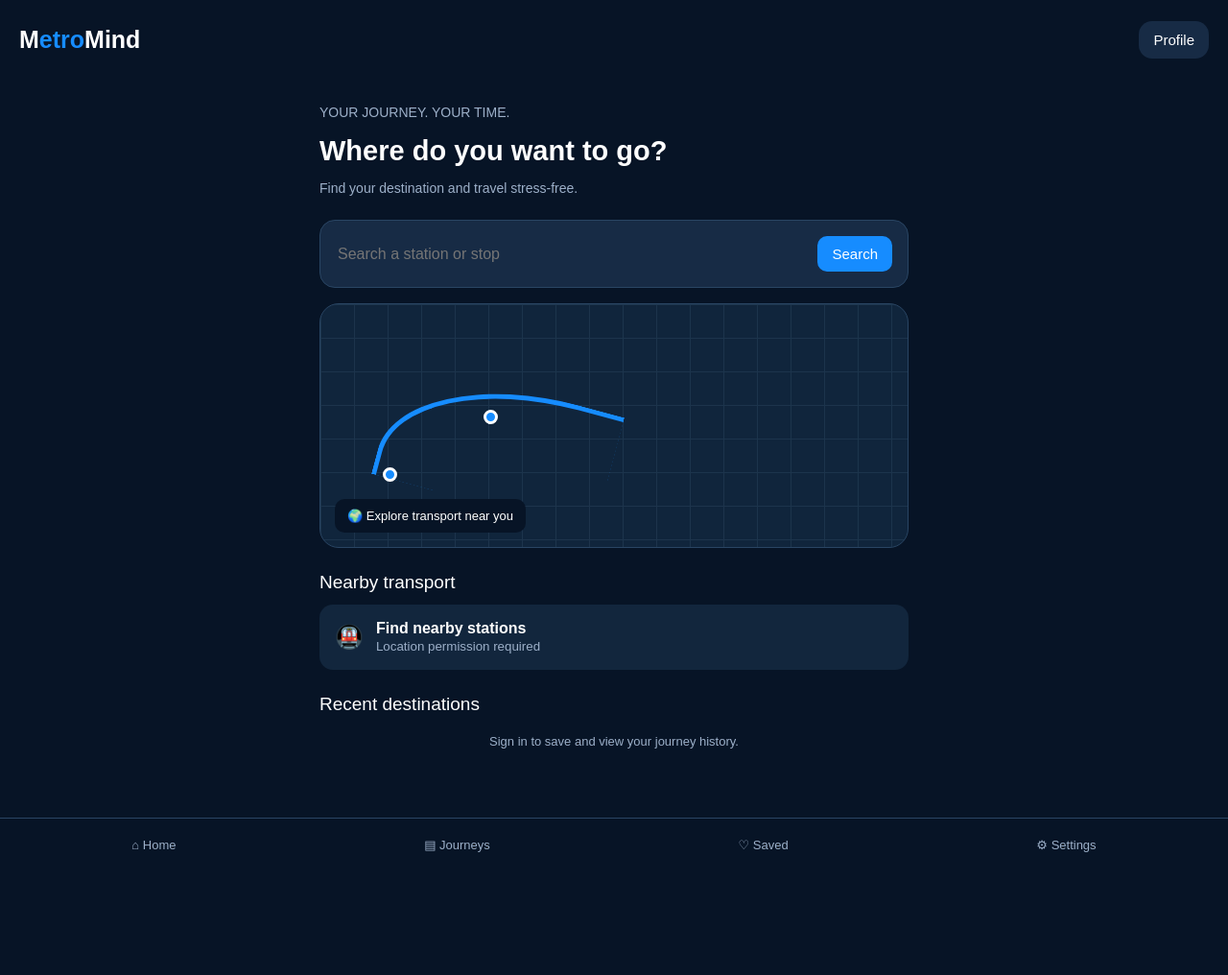
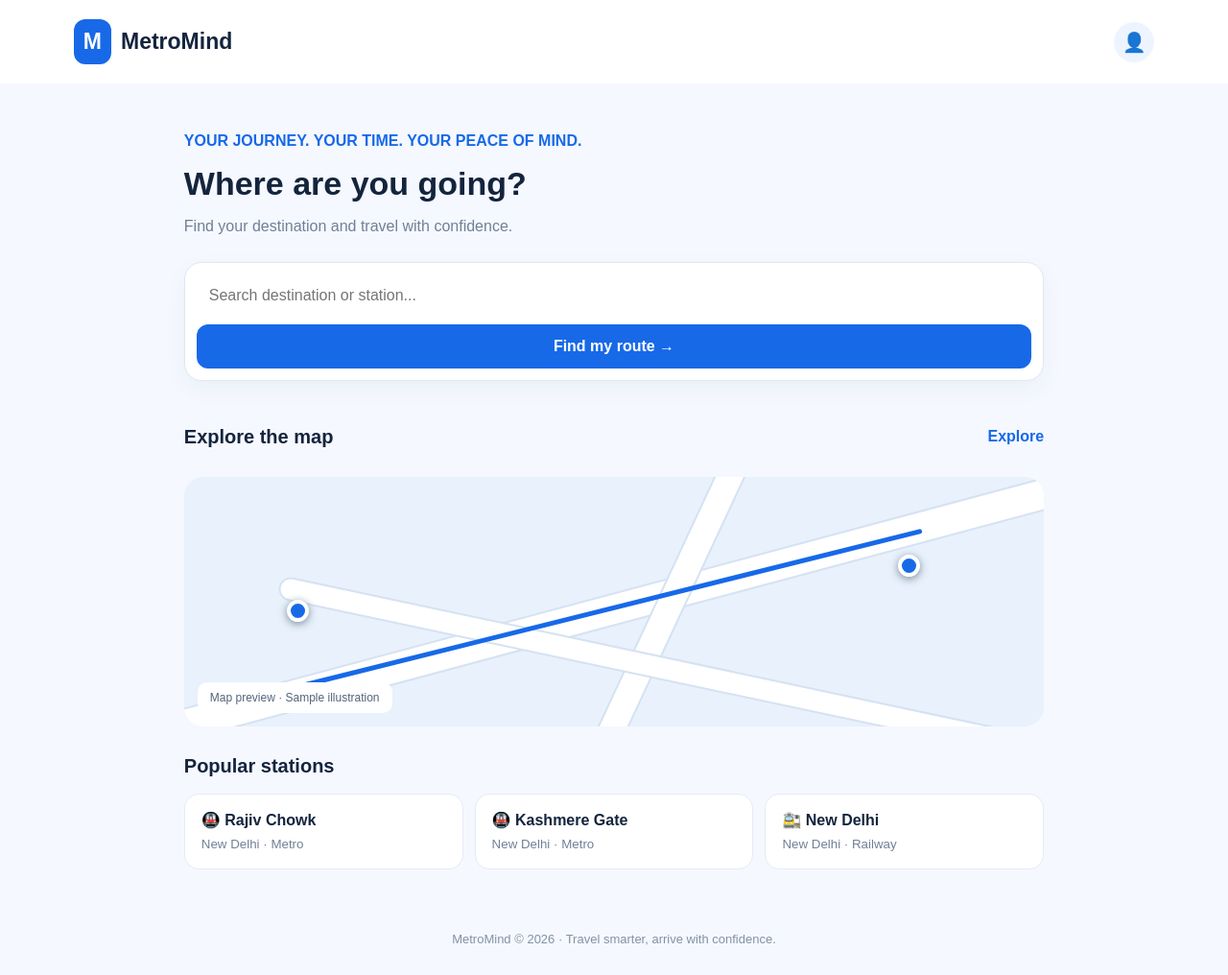
Before and after one commit to aryan135787-dev/metromind, a plain HTML site: page index.html in a window 1280 px wide. Shown: the whole page at 96% size. Before the commit the page ends 908 px from the top, so only its background shows below. Drawn offline with Linux system fonts and the light colour scheme.

Commit message:
Update index.html

```diff
--- a/index.html
+++ b/index.html
@@ -4,148 +4,123 @@
 <head>
 <meta charset="UTF-8">
 <meta name="viewport" content="width=device-width, initial-scale=1.0">
-<meta name="theme-color" content="#071426">
-<title>MetroMind</title>
+<meta name="theme-color" content="#f5f8ff">
+<title>MetroMind - Your Journey, Made Easier</title>
 <style>
 *{box-sizing:border-box}
-body{
- margin:0;background:#071426;color:#fff;
- font-family:Arial,sans-serif;
-}
-header{
- padding:22px 20px;display:flex;
- align-items:center;justify-content:space-between;
-}
-.logo{font-size:25px;font-weight:800}
-.logo span{color:#168cff}
-.profile{
- background:#172b45;border:0;color:white;
- padding:11px 15px;border-radius:14px;
-}
-main{padding:12px 18px;max-width:650px;margin:auto}
-h1{font-size:29px;margin:16px 0 8px}
-.sub{color:#9db0c9;font-size:14px}
-.search{
- margin:25px 0 16px;background:#172b45;
- padding:16px;border:1px solid #294563;
- border-radius:16px;display:flex;gap:12px;
-}
-.search input{
- background:transparent;border:0;outline:none;
- color:white;width:100%;font-size:16px;
-}
-button{cursor:pointer;font-size:15px}
-.search button{
- background:#168cff;border:0;color:white;
- border-radius:10px;padding:10px 15px;
-}
-.map{
- height:255px;border-radius:20px;
- background:#10253c;position:relative;
- overflow:hidden;border:1px solid #294563;
-}
-.grid{
- position:absolute;inset:0;opacity:.35;
- background-image:
- linear-gradient(#36516c 1px,transparent 1px),
- linear-gradient(90deg,#36516c 1px,transparent 1px);
- background-size:35px 35px;
-}
-.route{
- position:absolute;width:240px;height:125px;
- border:5px solid #168cff;border-right:0;
- border-bottom:0;border-radius:80% 0 0 0;
- transform:rotate(15deg);left:65px;top:85px;
-}
-.station{
- position:absolute;background:#168cff;
- width:15px;height:15px;border:3px solid white;
- border-radius:50%;
-}
-.s1{left:65px;top:170px}
-.s2{left:170px;top:110px}
-.maplabel{
- position:absolute;bottom:15px;left:15px;
- background:#071426;padding:10px 13px;
- border-radius:10px;font-size:13px;
-}
-.section{margin-top:25px;font-size:19px}
-.nearby{
- display:flex;align-items:center;gap:13px;
- padding:16px;background:#12263d;
- border-radius:14px;margin-top:12px;
-}
-.pin{font-size:24px}
-.nearby small{color:#9db0c9}
-.empty{
- text-align:center;padding:20px;
- color:#9db0c9;font-size:13px;
-}
-.footer{
- display:flex;justify-content:space-around;
- padding:20px 8px;margin-top:25px;
- border-top:1px solid #294563;
- color:#9db0c9;font-size:13px;
-}
-#message{color:#52dba0;margin-top:15px}
+body{margin:0;background:#f5f8ff;color:#14243d;font-family:Arial,sans-serif}
+header{display:flex;align-items:center;justify-content:space-between;padding:20px 6%;background:white}
+.brand{display:flex;align-items:center;gap:10px;font-size:23px;font-weight:800}
+.logo{background:#1769e8;color:white;border-radius:12px;padding:10px}
+.profile{border:0;background:#eef4ff;color:#1769e8;border-radius:50%;width:42px;height:42px;font-size:20px}
+main{max-width:1050px;margin:auto;padding:35px 6%}
+h1{font-size:34px;margin:8px 0}
+.sub{color:#718096;margin-bottom:28px}
+.searchbox{background:white;border:1px solid #e0e7f1;border-radius:18px;padding:12px;box-shadow:0 8px 25px #16365b0c}
+.searchbox input{width:100%;border:0;outline:0;font-size:16px;padding:13px;color:#14243d}
+.searchbtn,.primary{background:#1769e8;color:white;border:0;padding:14px 20px;border-radius:12px;font-size:16px;font-weight:700;cursor:pointer}
+.searchbtn{width:100%;margin-top:8px}
+.section{margin-top:30px}
+.sectionhead{display:flex;justify-content:space-between;align-items:center}
+h2{font-size:20px}
+.link{color:#1769e8;font-weight:700;cursor:pointer}
+.map{height:260px;background:#e8f1fc;border-radius:20px;position:relative;overflow:hidden;margin-top:14px}
+.road{position:absolute;background:white;border:2px solid #d5e2f2;border-radius:40px}
+.r1{width:130%;height:34px;top:42%;left:-10%;transform:rotate(-15deg)}
+.r2{width:30px;height:130%;top:-15%;left:55%;transform:rotate(25deg)}
+.r3{width:100%;height:25px;top:75%;left:10%;transform:rotate(12deg)}
+.route{position:absolute;width:75%;height:5px;background:#1769e8;top:52%;left:12%;transform:rotate(-14deg);border-radius:10px}
+.pin{position:absolute;background:#1769e8;color:white;border:4px solid white;border-radius:50%;width:23px;height:23px;box-shadow:0 2px 8px #789}
+.p1{top:49%;left:12%}.p2{top:31%;left:83%}
+.maplabel{position:absolute;bottom:14px;left:14px;background:white;padding:9px 13px;border-radius:10px;font-size:12px;color:#52647b}
+.stations{display:grid;grid-template-columns:repeat(auto-fit,minmax(190px,1fr));gap:12px;margin-top:14px}
+.station{background:white;border:1px solid #e5ebf4;padding:17px;border-radius:15px}
+.station b{display:block;margin-bottom:6px}
+.station small{color:#718096}
+.result{margin-top:14px;background:white;border:1px solid #e1e8f2;padding:17px;border-radius:15px;display:none}
+.journey{margin-top:18px;background:#eaf2ff;border-radius:18px;padding:20px;display:none}
+.journey h3{margin-top:0}
+footer{text-align:center;color:#8491a4;padding:30px;font-size:13px}
+@media(max-width:600px){main{padding:25px 5%}h1{font-size:28px}.map{height:220px}}
 </style>
 </head>
 <body>
 <header>
- <div class="logo">M<span>etro</span>Mind</div>
- <button class="profile" onclick="alert('Account options coming soon!')">Profile</button>
+ <div class="brand"><span class="logo">M</span> MetroMind</div>
+ <button class="profile" onclick="alert('Account options coming soon!')" aria-label="Profile">👤</button>
 </header>
 
 <main>
- <p class="sub">YOUR JOURNEY. YOUR TIME.</p>
- <h1>Where do you want to go?</h1>
- <p class="sub">Find your destination and travel stress-free.</p>
+ <p style="color:#1769e8;font-weight:700">YOUR JOURNEY. YOUR TIME. YOUR PEACE OF MIND.</p>
+ <h1>Where are you going?</h1>
+ <p class="sub">Find your destination and travel with confidence.</p>
 
- <div class="search">
-  <input id="destination" placeholder="Search a station or stop">
-  <button onclick="searchStation()">Search</button>
+ <div class="searchbox">
+  <input id="destination" type="text" placeholder="Search destination or station..." list="places">
+  <datalist id="places">
+   <option value="Rajiv Chowk">
+   <option value="New Delhi">
+   <option value="Kashmere Gate">
+   <option value="Dwarka">
+   <option value="Central Secretariat">
+  </datalist>
+  <button class="searchbtn" onclick="findRoute()">Find my route →</button>
  </div>
 
- <div class="map">
-  <div class="grid"></div>
-  <div class="route"></div>
-  <div class="station s1"></div>
-  <div class="station s2"></div>
-  <div class="maplabel">🌍 Explore transport near you</div>
- </div>
+ <div class="result" id="result"></div>
 
- <div class="section">Nearby transport</div>
- <div class="nearby">
-  <div class="pin">🚇</div>
-  <div>
-   <strong>Find nearby stations</strong><br>
-   <small>Location permission required</small>
+ <div class="section">
+  <div class="sectionhead">
+   <h2>Explore the map</h2>
+   <span class="link" onclick="alert('Full interactive map coming soon!')">Explore</span>
+  </div>
+  <div class="map">
+   <div class="road r1"></div><div class="road r2"></div><div class="road r3"></div>
+   <div class="route"></div>
+   <div class="pin p1"></div><div class="pin p2"></div>
+   <div class="maplabel">Map preview · Sample illustration</div>
   </div>
  </div>
 
- <div class="section">Recent destinations</div>
- <div class="empty">Sign in to save and view your journey history.</div>
+ <div class="section">
+  <h2>Popular stations</h2>
+  <div class="stations">
+   <div class="station"><b>🚇 Rajiv Chowk</b><small>New Delhi · Metro</small></div>
+   <div class="station"><b>🚇 Kashmere Gate</b><small>New Delhi · Metro</small></div>
+   <div class="station"><b>🚉 New Delhi</b><small>New Delhi · Railway</small></div>
+  </div>
+ </div>
 
- <div id="message"></div>
+ <div class="journey" id="journey">
+  <h3>Journey started!</h3>
+  <p id="journeytext"></p>
+  <p>Demo journey only — GPS and real station tracking are not connected yet.</p>
+  <button class="primary" onclick="endJourney()">End demo journey</button>
+ </div>
 </main>
 
-<div class="footer">
- <span>⌂ Home</span>
- <span>▤ Journeys</span>
- <span>♡ Saved</span>
- <span>⚙ Settings</span>
-</div>
+<footer>MetroMind © 2026 · Travel smarter, arrive with confidence.</footer>
 
 <script>
-function searchStation(){
- const value=document.getElementById('destination').value.trim();
- const message=document.getElementById('message');
- if(!value){
-  message.textContent='Please enter a destination.';
-  return;
- }
- message.textContent='Destination selected: '+value+
- '. Transport search integration is coming soon!';
+let selectedDestination="";
+function findRoute(){
+ const value=document.getElementById("destination").value.trim();
+ const result=document.getElementById("result");
+ if(!value){alert("Please enter a destination.");return;}
+ selectedDestination=value;
+ result.style.display="block";
+ result.innerHTML="<b>Destination selected: "+escapeHTML(value)+"</b><p>Route planning will be connected to verified transport data in a future version.</p><button class='primary' onclick='startJourney()'>Start demo journey</button>";
+}
+function startJourney(){
+ document.getElementById("journey").style.display="block";
+ document.getElementById("journeytext").textContent="Your selected destination is "+selectedDestination+".";
+ document.getElementById("journey").scrollIntoView({behavior:"smooth"});
+}
+function endJourney(){
+ document.getElementById("journey").style.display="none";
+}
+function escapeHTML(s){
+ return s.replace(/[&<>"']/g,c=>({"&":"&amp;","<":"&lt;",">":"&gt;",'"':"&quot;","'":"&#39;"}[c]));
 }
 </script>
 </body>
```
